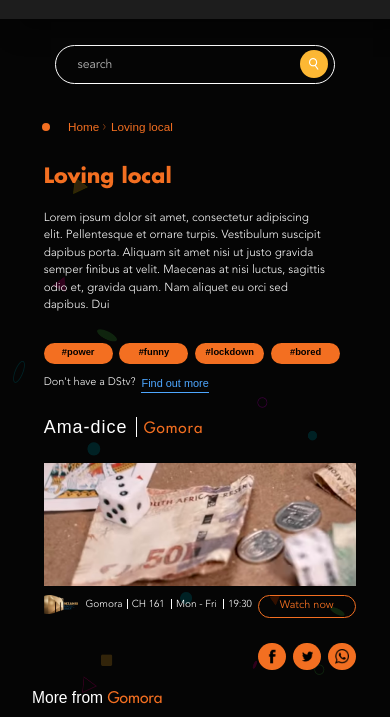
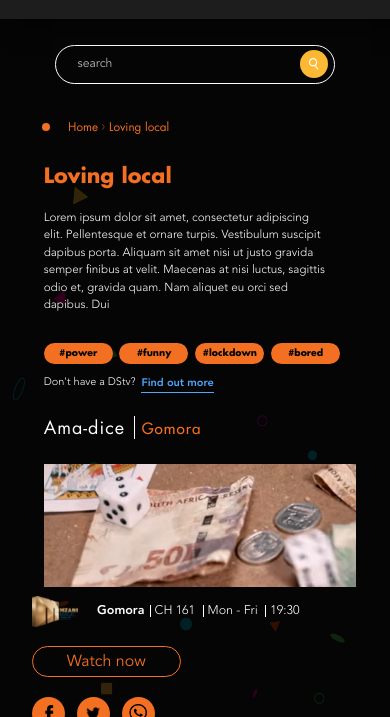
Before and after one commit to Valeria1Sokol/amameme, a plain HTML site: page LovingLocal.html in a window 390 px wide. Shown: the part 68-785 px from the top of the page. Drawn offline with nearby package versions, Linux system fonts and the light colour scheme.

Commit message:
change fonts

```diff
--- a/style/font.css
+++ b/style/font.css
@@ -7,28 +7,40 @@
     font-family: FuturaMedium;
     src: url("../font/FuturaLT/Futura Medium.otf") format("opentype");
 }
+
 @font-face {
-    font-family: 'FuturaPT_Book' , sans-serif;
-    src: url("../font/FuturaLT/FuturaPT-Book.ttf") format('truetype');
+    font-family: FuturaPT_Book;
+    src: url("../font/FuturaLT/futura-pt-book.otf") format("opentype");
 }
+
 @font-face {
-    font-family: 'FuturaLTBook' , sans-serif;
-    src: url("../font/FuturaLT/FuturaLTBook.ttf") format('truetype');
+    font-family: FuturaLT_Book;
+    src: url("../font/FuturaLT/FuturaLT-Book.otf") format("opentype");
 }
+
+@font-face {
+    font-family: FuturaLT_Bold;
+    src: url("../font/FuturaLT/FuturaLTBold.otf") format("opentype");
+}
+
 @font-face {
     font-family: AvenirLTStd-Book;
     src: url("../font/AvenirLTStd-Book.otf") format("opentype");
 }
+
 @font-face {
     font-family: AvenirLTStd-Black;
     src: url("../font/AvenirLTStd-Black.otf") format("opentype");
 }
 
 @font-face {
-    font-family: 'AEH', sans-serif;
-    src: url("../font/AEH.ttf") format('truetype');
+    font-family: AEH;
+    src: url("../font/Avenir-Heavy.woff") format('woff');
 }
+
 @font-face {
     font-family: AvenirLTStd-Light_2;
     src: url("../font/AvenirLTStd-Light_2.otf") format("opentype");
 }
+
+@import url(//db.onlinewebfonts.com/c/70700c84f783f6dcb8459abcfb6d9d02?family=Futura+LT);
--- a/style/gomora.css
+++ b/style/gomora.css
@@ -43,7 +43,7 @@
     align-items: center;
     background-color: #1D1D1D;
     color: #F36F21;
-    font-family: 'FuturaPT_Book', sans-serif;
+    font-family: FuturaLT_Book;
     padding: 0 0 28px 125px;
     font-size: 21px;
 }
@@ -58,7 +58,7 @@
 
 .content .transition .transText {
     color: #F36F21;
-    font-family: 'FuturaPT_Book', sans-serif;
+    font-family: FuturaLT_Book;
     font-size: 21px;
     margin: 0 20px 6px;
     border-bottom: 1px solid transparent;
@@ -75,7 +75,7 @@
 }
 
 .transText:last-of-type {
-    font-weight: bold;
+    font-family: FuturaLT_Bold !important;
 }
 
 .content .mainPoster {
@@ -174,19 +174,23 @@
     margin: 19px 0 23px;
 }
 
+/*
 .pageContent .right .tittle {
-    font-family: 'FuturaPT_Book', sans-serif;
+    font-family: FuturaPT_Book;
     color: white;
     font-weight: normal;
     font-size: 21px;
     margin: 3vw 0 0.9vw;
 }
+*/
 
+/*
 .pageContent .right .tittle span {
     font-family: FuturaMedium;
     font-weight: normal;
     color: #F36F21;
 }
+*/
 
 .pageContent .networks {
     width: 100%;
@@ -249,7 +253,7 @@
 .pageContent .right .moodBox .h3 {
     font-size: 17px;
     color: white;
-    font-family: 'FuturaPT_Book', sans-serif !important;
+    font-family: FuturaLT_Book !important;
     font-weight: normal;
     padding: 0;
     margin: 0;
@@ -271,7 +275,7 @@
     font-size: 13px;
     font-family: AvenirLTStd-Black;
     margin: 0 0 12px;
-    width: 77%;
+    width: 73%;
     text-align: center;
 }
 
@@ -286,7 +290,7 @@
 
 .pageContent .left .app span {
     font-size: 15px;
-    font-family: 'AEH', sans-serif;
+    font-family: AEH;
     color: #4EA7FF;
     border-bottom: 1px solid #4EA7FF;
     padding: 0 0 5px;
@@ -327,16 +331,17 @@
 
 .pageContent .left .text .txt {
     margin: 0;
+    font-family: AEH;
 }
 
 .pageContent .left .text .txt span {
     border-left: 1px solid white;
     padding: 0 5px;
+    font-family: AvenirLTStd-Light_2;
 }
 
 .pageContent .left .text .txt span:first-of-type {
     margin: 0 0 0 8px;
-    border: none;
 }
 
 .pageContent .left .text .img {
@@ -505,7 +510,7 @@
 .pageContent .left .moodTittleBox .h3 {
     font-size: 21px;
     color: white;
-    font-family: 'FuturaPT_Book', sans-serif !important;
+    font-family: FuturaLT_Book !important;
     font-weight: normal;
     padding: 0;
     margin: 54px 0 18px;
@@ -564,7 +569,7 @@
 }
 
 .owl-carousel.owl-drag .owl-item {
-    padding: 10px 10px 0 0;
+    padding: 10px 20px 0 0;
 }
 
 .owl-carousel {
@@ -576,11 +581,6 @@
     font-size: 17px;
 }
 
-.pageContent .left .networks .netText {
-    margin: 0 14px 0 0;
-    font-family: 'FuturaPT_Book', sans-serif;
-    font-weight: normal;
-}
 
 .pageContent .mobile,
 .mobileImg {
@@ -819,7 +819,7 @@
     }
 
     .owl-carousel.owl-drag .owl-item {
-        padding: 0.5vw 0.5vw 0 0;
+        padding: 0.5vw 1vw 0 0;
     }
 
     .owl-carousel {
@@ -1263,7 +1263,7 @@
     }
 }
 
-@media (max-width: 600px) {
+@media (max-width: 768px) {
     .mobileView:first-of-type {
         width: 45%;
     }
@@ -1281,13 +1281,35 @@
     }
 
     .pageContent .text .img {
-        width: 6.7vw;
-        height: 4vw;
+        width: 11.7vw;
+        height: 7vw;
     }
 
     .pageContent .text div .txt {
         margin: 0;
-        font-size: 2.3vw;
+        width: 64%;
+        /*        font-size: 2.3vw;*/
+        font-size: 3.2vw;
+    }
+
+    .pageContent .text .txt span {
+        border-left: none;
+        /*        padding: 0 0 0 1.5vw;*/
+        font-family: AvenirLTStd-Light_2;
+        font-weight: 100;
+    }
+
+    .pageContent .text .txt span:first-of-type {
+        border-left: 1px solid white;
+        border-right: 1px solid white;
+        padding: 0 1.5vw;
+    }
+
+    .pageContent .text .txt span:last-of-type {
+        border-left: 1px solid white;
+        padding: 0 0 0 1.5vw;
+        font-family: AvenirLTStd-Light_2;
+        font-weight: 100;
     }
 
     .pageContent .left .app,
@@ -1296,24 +1318,29 @@
     }
 
     .pageContent .watchBtn {
-        font-size: 2.8vw;
-        width: 27vw;
+        width: 38.1vw;
+        height: 8vw;
+        border-radius: 6.3vw;
+        font-size: 4.1vw;
+        margin: 5vw 0 2vw;
     }
 
     .pageContent .networks .netText {
-        font-size: 2.5vw;
+        font-size: 3vw;
     }
 
     .pageContent .networks .icon {
-        width: 7vw;
-        height: 7vw;
+        width: 8.5vw;
+        height: 8.5vw;
+        margin: 0 3vw 0 0;
     }
 
     .pageContent .left .h2 {
         font-size: 4vw;
     }
+
     .pageContent .left .moodTittleBox .h3 {
-    font-size: 3vw;
-}
+        font-size: 3vw;
+    }
 
 }
--- a/style/header_footer.css
+++ b/style/header_footer.css
@@ -34,7 +34,7 @@
 
 h3,
 h4 {
-    font-family: 'Futura_Bold' !important;
+    font-family: Futura_Bold !important;
     margin: 0;
 }
 
@@ -159,7 +159,7 @@
     color: rgba(255, 255, 255, 1);
     font-size: 22px;
     padding: 0 60px;
-    font-family: 'FuturaPT_Book', sans-serif;
+    font-family: FuturaPT_Book;
     border: 0.5px solid rgba(255, 255, 255, 1);
     border-radius: 2vw;
     position: relative;
@@ -255,7 +255,7 @@
 
 footer .footerBox a {
     font-size: 14px;
-    font-family: 'FuturaLTBook', sans-serif;
+    font-family: FuturaLT_Book;
     color: rgba(255, 255, 255, 0.6);
     margin: 0 44px 0 0;
 }
@@ -649,7 +649,7 @@
 
     #burger ~ nav > .burger > li > #purpleHover {
         font-size: 2.6vw;
-        font-family: 'FuturaPT_Book', sans-serif;
+        font-family: FuturaLT_Book;
     }
 
     #burger ~ nav > .burger > li > .watchBtnMenu {
@@ -763,8 +763,6 @@
 
 }
 
-@media (max-width: 600px) {}
-
 @media (max-width: 425px) {
 
     #burger:checked + label span:first-child,
--- a/style/lovingLocal.css
+++ b/style/lovingLocal.css
@@ -38,7 +38,7 @@
     align-items: center;
     background-color: #1D1D1D;
     color: #F36F21;
-    font-family: 'FuturaPT_Book', sans-serif;
+    font-family: FuturaLT_Book;
     padding: 0 0 28px 125px;
     font-size: 21px;
 }
@@ -53,7 +53,7 @@
 
 .content .transition .transText {
     color: #F36F21;
-    font-family: 'FuturaPT_Book', sans-serif;
+    font-family: FuturaLT_Book;
     font-size: 21px;
     margin: 0 20px 6px;
     border-bottom: 1px solid transparent;
@@ -174,7 +174,7 @@
 }
 
 .pageContent .right .tittle {
-    font-family: 'FuturaLT_Book', sans-serif;
+    font-family: FuturaLT_Book;
     color: white;
     font-weight: normal;
     font-size: 21px;
@@ -194,7 +194,7 @@
     border-radius: 15px;
     color: #121212;
     font-size: 21px;
-    font-family: 'FuturaLT_Book', sans-serif;
+    font-family: FuturaLT_Bold;
     font-weight: bold;
     display: flex;
     flex-direction: column;
@@ -233,7 +233,7 @@
 .pageContent .right .moodBox .h3 {
     font-size: 21px;
     color: white;
-    font-family: 'FuturaPT_Book', sans-serif !important;
+    font-family: FuturaLT_Book !important;
     font-weight: normal;
     padding: 0;
     margin: 54px 0 18px;
@@ -307,7 +307,7 @@
 
 .pageContent .left .app span {
     font-size: 15px;
-    font-family: 'AEH', sans-serif;
+    font-family: AEH;
     color: #4EA7FF;
     border-bottom: 1px solid #4EA7FF;
     padding: 0 0 5px;
@@ -324,7 +324,7 @@
 
 .pageContent .left .h1 span {
     font-size: 21px;
-    font-family: 'FuturaPT_Book', sans-serif;
+    font-family: FuturaLT_Book;
     font-weight: normal;
     border-right: 1px solid white;
     margin: 0 13px 0 0;
@@ -357,16 +357,19 @@
 
 .pageContent .left .text .txt {
     margin: 0;
+    font-family: AEH;
 }
 
 .pageContent .left .text .txt span {
     border-left: 1px solid white;
     padding: 0 5px 0 13px;
     font-weight: 100;
+    font-family: AvenirLTStd-Light_2;
 }
 
 .pageContent .left .text .txt span:first-of-type {
     margin: 0 0 0 8px;
+
 }
 
 .pageContent .left .watchBtn {
@@ -439,7 +442,7 @@
 .pageContent .left .h3 span {
     border: none;
     font-size: 21px;
-    font-family: 'FuturaPT_Book', sans-serif;
+    font-family: FuturaLT_Book;
     font-weight: normal;
     color: white;
 }
@@ -470,7 +473,7 @@
     font-size: 12px;
     text-decoration: underline;
     text-underline-position: under;
-    font-family: 'FuturaPT_Book', sans-serif;
+    font-family: FuturaPT_Book;
     width: 100%;
     text-align: right;
     border-bottom: 1px solid #F36F21;
@@ -719,7 +722,10 @@
     }
 
     .pageContent .left .app {
-        font-size: 0.8vw;
+        font-size: 0.78vw;
+    }
+     .pageContent .left .app span{
+        font-size: 0.78vw;
     }
 
     .pageContent .left .h1 {
@@ -1057,7 +1063,7 @@
     .pageContent .right .mobileApp span {
         display: flex;
         font-size: 1.8vw;
-        font-family: 'AEH', sans-serif;
+        font-family: AEH;
         color: #4EA7FF;
         margin: 0 0 0.05vw 1.5vw;
         border-bottom: 1px solid #4EA7FF;
@@ -1199,7 +1205,44 @@
     }
 }
 
-@media (max-width: 600px) {
+@media (max-width: 768px) {
+    .pageContent .left .text {
+        justify-content: flex-start;
+        align-items: flex-start;
+        flex-direction: column;
+        padding: 0;
+    }
+
+    .pageContent .left .text .img {
+        width: 11.7vw;
+        height: 8vw;
+        margin: 0 5vw 0 0;
+    }
+
+    .pageContent .left .text .txt {
+        font-size: 3.2vw;
+    }
+
+    .pageContent .left .watchBtn {
+        width: 38.1vw;
+        height: 8vw;
+        border-radius: 6.3vw;
+        font-size: 4.1vw;
+        margin: 5vw 0 2vw;
+    }
+
+    .pageContent .left .icon {
+        width: 8.5vw;
+        height: 8.5vw;
+        margin: 0 3vw 0 0;
+    }
+
+    .pageContent .left .text div:last-of-type {
+        align-items: flex-start;
+    }
+}
+
+@media (max-width: 768px) {
     .content .tittleBox .h3 {
         font-size: 5.3vw;
     }
@@ -1222,18 +1265,8 @@
         font-size: 2.8vw;
     }
 
-    .pageContent .left .text .txt {
-        font-size: 2.6vw;
-    }
-
-    .pageContent .left .watchBtn {
-        font-size: 2.8vw;
-        padding: 0.3vw 0 0;
-    }
-
-    .pageContent .left .icon {
-        width: 7vw;
-        height: 7vw;
+    .pageContent .left #iconBox {
+        margin: 3vw 0;
     }
 
     .pageContent .left .h1 span {
```
Also changed, not shown: gomora.html (+1 -13 lines), style/Features.css (+8 -4 lines), style/main.css (+13 -7 lines), style/search.css (+4 -4 lines), font/Avenir-Heavy.woff (added), font/FuturaLT/FuturaLT-Book.otf (added), font/FuturaLT/FuturaLTBold.otf (added), font/FuturaLT/FuturaLTBold.ttf (deleted).
